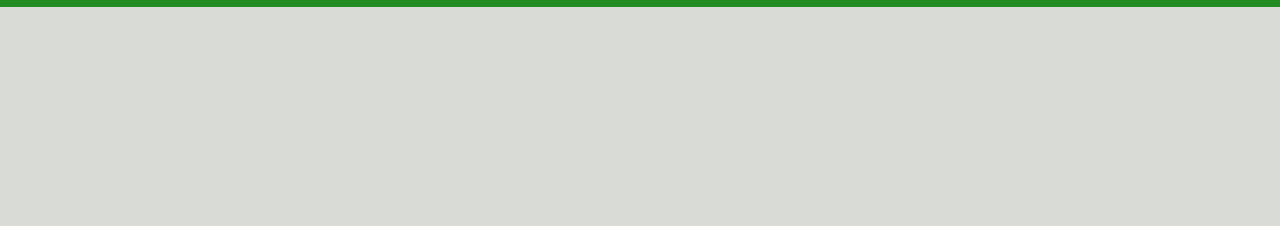
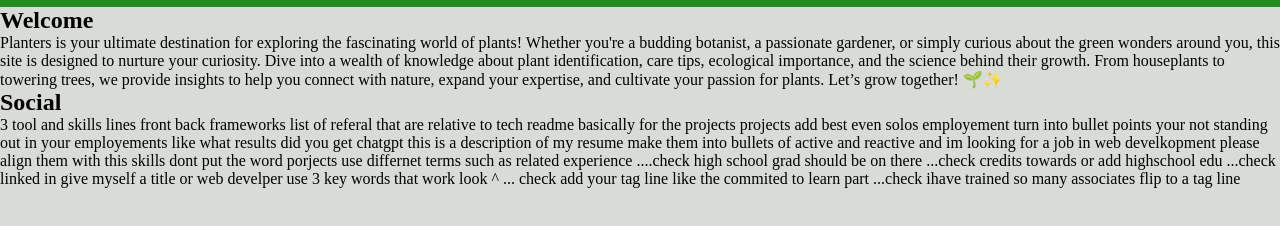
Before and after one commit to AndrewBrown77/HTML, a plain HTML site: page base.html in a window 1280 px wide. Shown: the part 70-296 px from the top of the page. Drawn offline with Linux system fonts and the light colour scheme.

Commit message:
cleanig up css

```diff
--- a/base.css
+++ b/base.css
@@ -36,3 +36,7 @@ a {
     text-decoration: none;/*shows text color of the links and the decoration which is none*/
     color: #ffffff;
 }
+
+.login {
+    background-color: black;
+}
--- a/base.html
+++ b/base.html
@@ -20,4 +20,41 @@
             </ul>
         </nav>
     </header>
+    <main>
+        <article id="login">
+            <h2>Welcome</h2>
+            <p>Planters is your ultimate destination for exploring the fascinating world of plants! Whether you're a budding botanist, a passionate gardener, or simply curious about the green wonders around you, this site is designed to nurture your curiosity. Dive into a wealth of knowledge about plant identification, care tips, ecological importance, and the science behind their growth. From houseplants to towering trees, we provide insights to help you connect with nature, expand your expertise, and cultivate your passion for plants. Let’s grow together! 🌱✨</p>
+        </article>
+        <article id="signup">
+            <h2>Social</h2>
+        </article>
+    </main>
     </body>
+
+    3 tool and skills lines front back frameworks
+
+    list of referal that are relative to tech
+
+    readme basically for the projects
+
+    projects add best even solos
+
+    employement turn into bullet points
+
+    your not standing out in your employements like what results did you get
+
+    chatgpt this is a description of my resume make them into bullets of active and reactive and im looking for a job in web develkopment please align them with this skills
+
+    dont put the word porjects use differnet terms such as related experience ....check
+
+    high school grad should be on there ...check
+
+    credits towards or add highschool edu ...check
+
+    linked in
+
+    give myself a title or web develper use 3 key words that work look ^ ... check
+
+    add your tag line like the commited to learn part ...check
+
+    ihave trained so many associates flip to a tag line
```
Also changed, not shown: style.css (+0 -7 lines).
